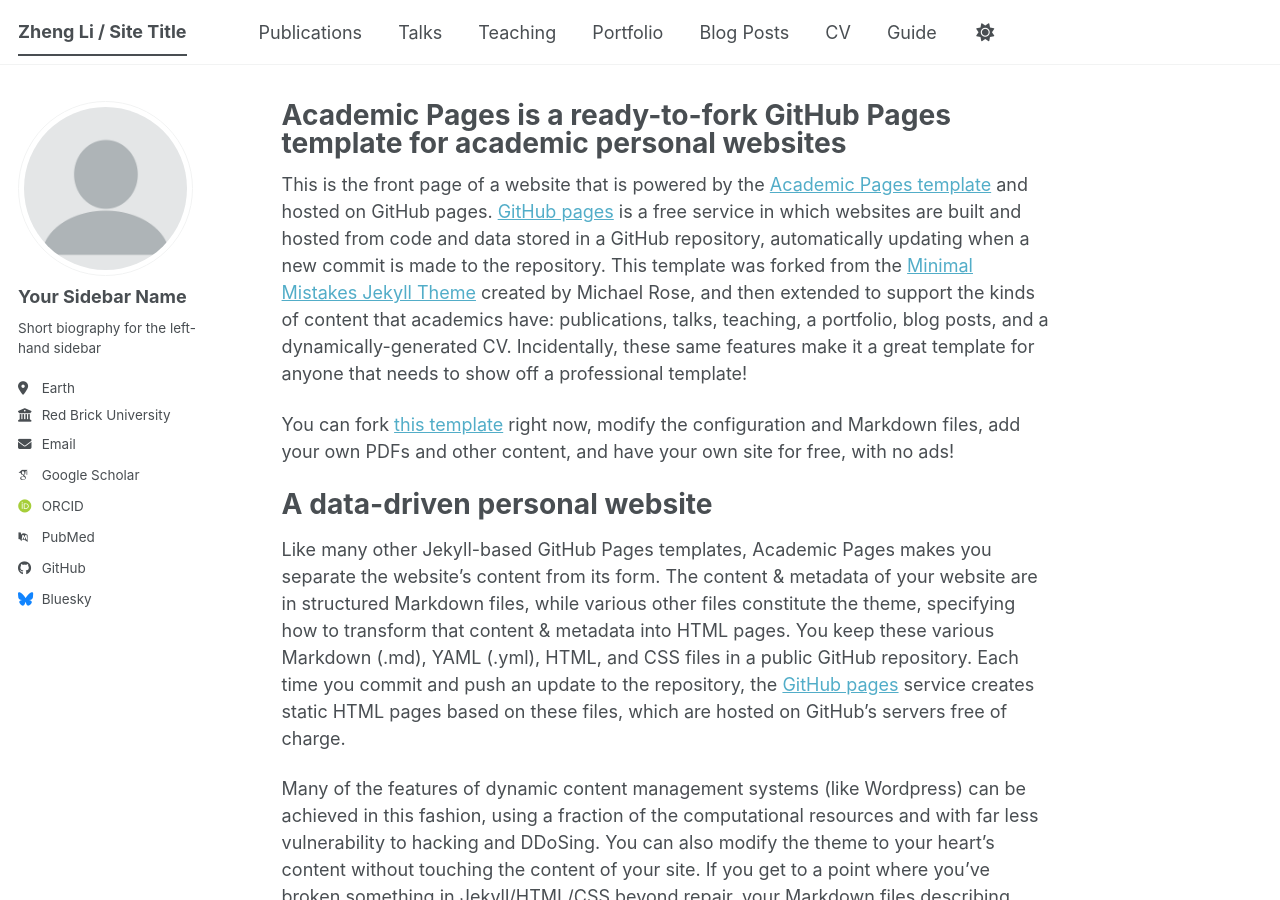
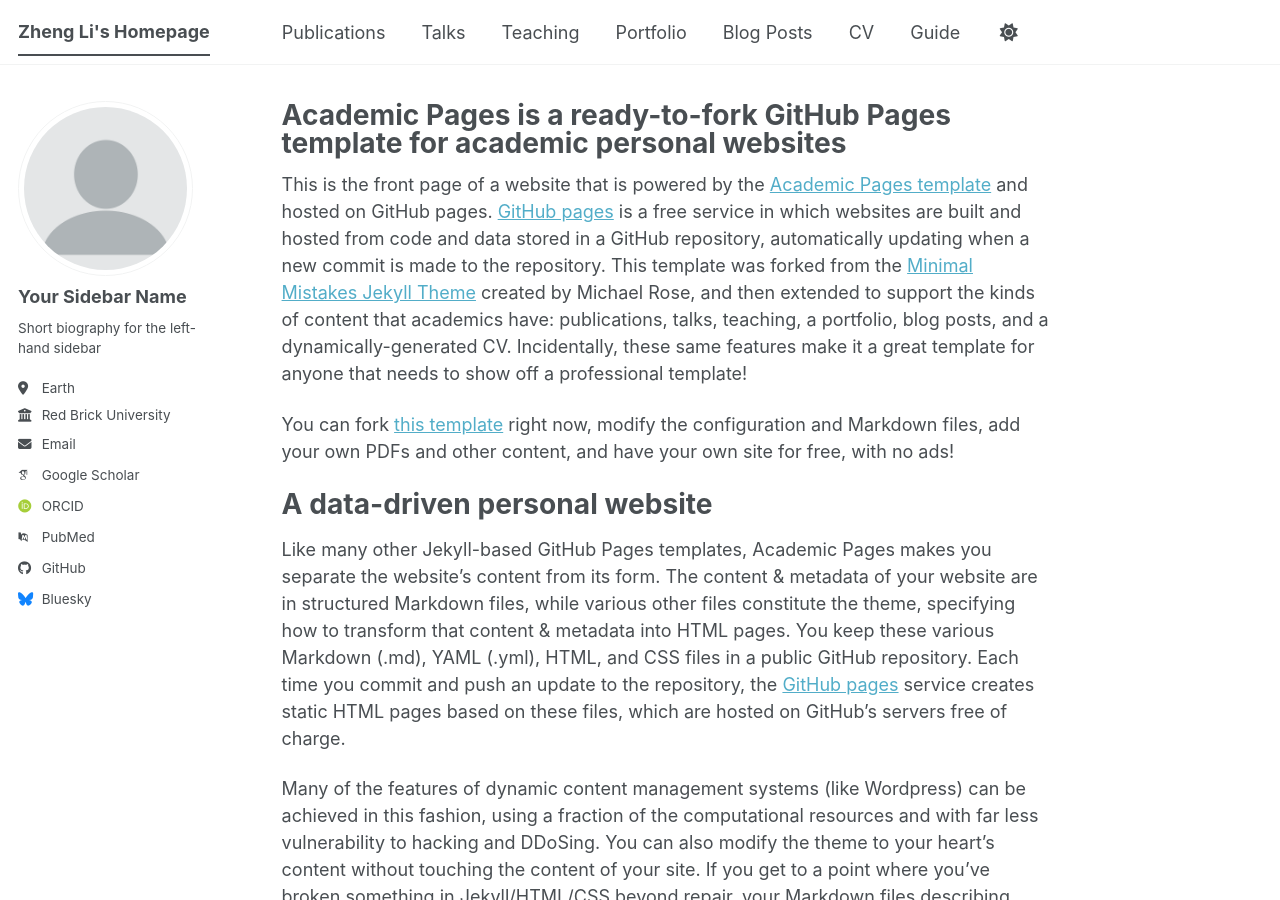
Before and after one commit to Zheng-Li-1998/Zheng-Li-1998, a Jekyll site: the page built from _pages/about.md, in a window 1280 px wide and 900 px high. Built offline with Jekyll 4.4.1, drawn with Linux system fonts in a browser that asks for light colours; some web fonts are replaced; a script bundle is joined from its source files by our own code; library files that are not in the unit come from our copies.

Commit message:
Update _config.yml

```diff
--- a/_config.yml
+++ b/_config.yml
@@ -9,7 +9,7 @@
 # Basic Site Settings
 locale                   : "en-US"
 site_theme               : "default" # The available themes options are "default", "air", "sunrise", "mint", "dirt" and "contrast"
-title                    : "Zheng Li / Site Title"
+title                    : "Zheng Li's Homepage"
 title_separator          : "-"
 name                     : &name "Your Name"
 description              : &description "Your Name's academic portfolio"   # Update this with a general description of your site, this is the default if not overridden by a page
```
